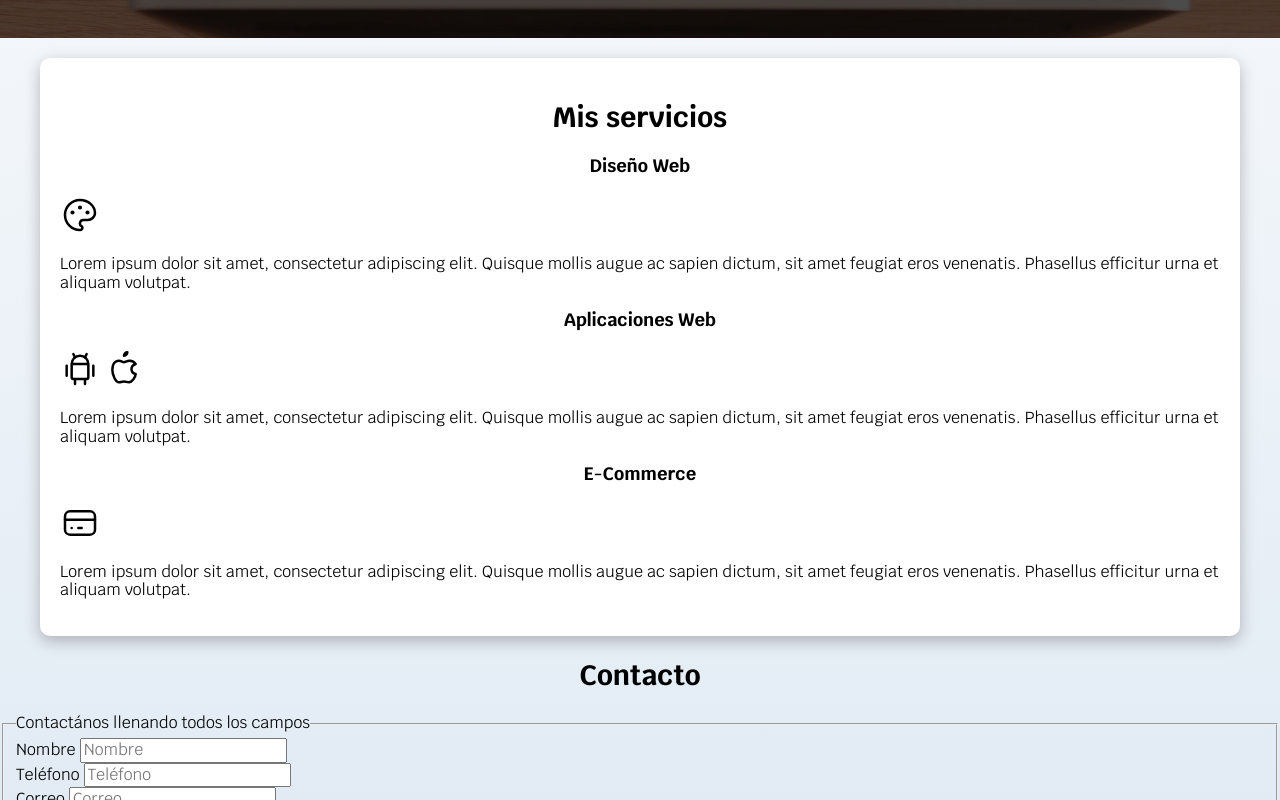
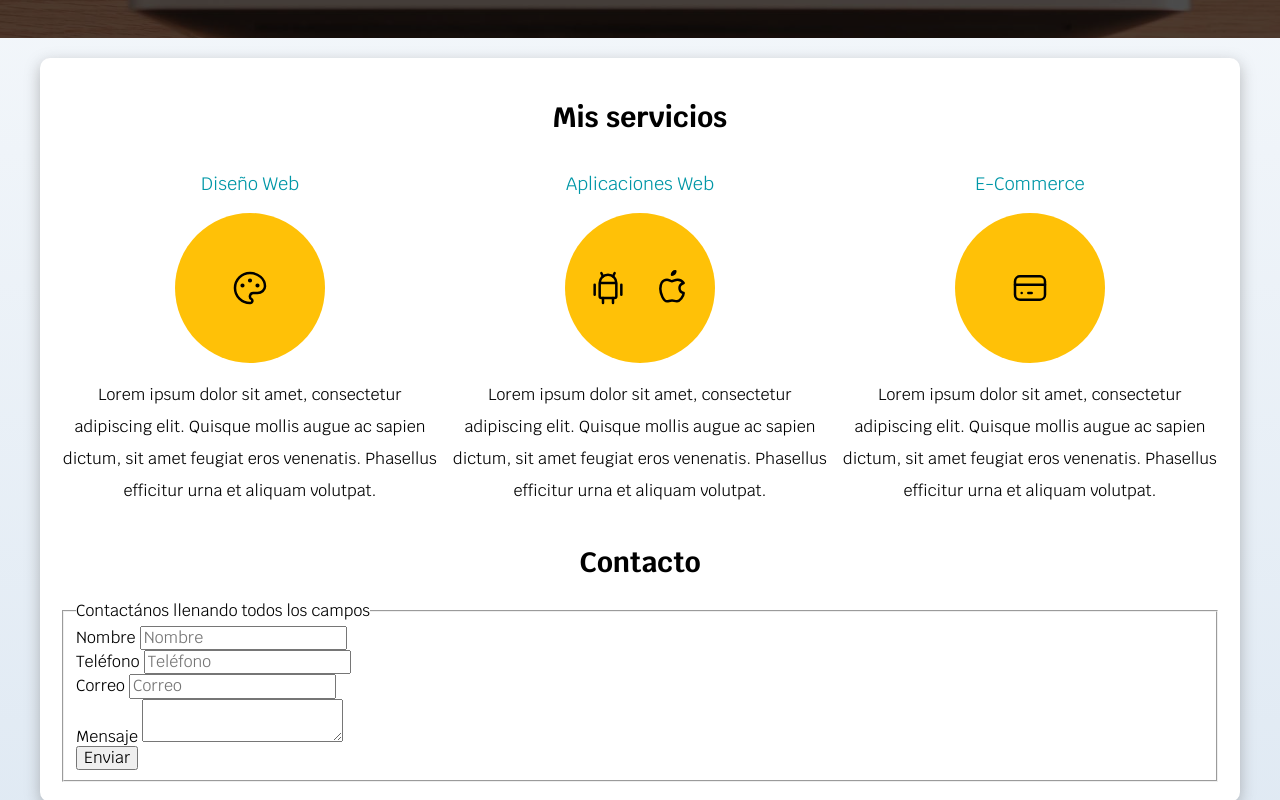
Before and after one commit to jbolanosa/freelancer, a plain HTML site: page index.html in a window 1280 px wide. Shown: the part 550-1350 px from the top of the page. Drawn offline with Linux system fonts and the light colour scheme.

Commit message:
agregando estilo a servicios

```diff
--- a/css/style.css
+++ b/css/style.css
@@ -137,3 +137,38 @@ h1, h2, h3 {
         width: auto;
     }
 }
+
+@media (min-width: 768px) {
+    .servicios {
+        display: grid;
+        grid-template-columns: repeat(3, 1fr); /*esta funcion repite tres veces 1fr que es igual a 33.3%, en total da 100%*/
+        column-gap: 1rem;
+    }
+}
+
+.servicio {
+    display: flex;
+    flex-direction: column;
+    align-items: center;
+
+}
+
+.servicios .iconos {
+    width: 15rem;
+    height: 15rem;
+    background-color: var(--primario);
+    border-radius: 50%;
+    display: flex;
+    justify-content: space-evenly;
+    align-items: center;
+}
+
+.servicio h3 {
+    color: var(--secundario);
+    font-weight: normal;
+}
+
+.servicio p {
+    line-height: 2;
+    text-align: center;
+}
--- a/index.html
+++ b/index.html
@@ -46,9 +46,12 @@
 
     <main class="contenedor sombra">
         <h2>Mis servicios</h2>
-        <section>
+
+        <div class="servicios">
+            <section class="servicio">
                 <h3>Diseño Web</h3>
 
+                <div class="iconos">
                     <svg xmlns="http://www.w3.org/2000/svg" class="icon icon-tabler icon-tabler-palette" width="40" height="40" viewBox="0 0 24 24" stroke-width="1.5" stroke="#000000" fill="none" stroke-linecap="round" stroke-linejoin="round">
                         <path stroke="none" d="M0 0h24v24H0z"></path>
                         <path d="M12 21a9 9 0 1 1 0 -18a9 8 0 0 1 9 8a4.5 4 0 0 1 -4.5 4h-2.5a2 2 0 0 0 -1 3.75a1.3 1.3 0 0 1 -1 2.25"></path>
@@ -56,13 +59,15 @@
                         <circle cx="12" cy="7.5" r=".5" fill="currentColor"></circle>
                         <circle cx="16.5" cy="10.5" r=".5" fill="currentColor"></circle>
                     </svg>
+                </div>
 
                 <p>Lorem ipsum dolor sit amet, consectetur adipiscing elit. Quisque mollis augue ac sapien dictum,
                 sit amet feugiat eros venenatis. Phasellus efficitur urna et aliquam volutpat.</p>
             </section>
-        <section>
+            <section class="servicio">
                 <h3>Aplicaciones Web</h3>
 
+                <div class="iconos">
                     <svg xmlns="http://www.w3.org/2000/svg" class="icon icon-tabler icon-tabler-brand-android" width="40" height="40" viewBox="0 0 24 24" stroke-width="1.5" stroke="#000000" fill="none" stroke-linecap="round" stroke-linejoin="round">
                         <path stroke="none" d="M0 0h24v24H0z"></path>
                         <line x1="4" y1="10" x2="4" y2="16"></line>
@@ -73,19 +78,21 @@
                         <line x1="9" y1="18" x2="9" y2="21"></line>
                         <line x1="15" y1="18" x2="15" y2="21"></line>
                     </svg>
-
                     <svg xmlns="http://www.w3.org/2000/svg" class="icon icon-tabler icon-tabler-brand-apple" width="40" height="40" viewBox="0 0 24 24" stroke-width="1.5" stroke="#000000" fill="none" stroke-linecap="round" stroke-linejoin="round">
                         <path stroke="none" d="M0 0h24v24H0z"></path>
                         <path d="M9 7c-3 0-4 3-4 5.5 0 3 2 7.5 4 7.5 1.088-.046 1.679-.5 3-.5 1.312 0 1.5.5 3 .5s4-3 4-5c-.028-.01-2.472-.403-2.5-3-.019-2.17 2.416-2.954 2.5-3-1.023-1.492-2.951-1.963-3.5-2-1.433-.111-2.83 1-3.5 1-.68 0-1.9-1-3-1z"></path>
                         <path d="M12 4a2 2 0 0 0 2 -2a2 2 0 0 0 -2 2"></path>
                     </svg>
+                </div>
+
 
                 <p>Lorem ipsum dolor sit amet, consectetur adipiscing elit. Quisque mollis augue ac sapien dictum,
                 sit amet feugiat eros venenatis. Phasellus efficitur urna et aliquam volutpat.</p>
             </section>
-        <section>
+            <section class="servicio">
                 <h3>E-Commerce</h3>
 
+                <div class="iconos">
                     <svg xmlns="http://www.w3.org/2000/svg" class="icon icon-tabler icon-tabler-credit-card" width="40" height="40" viewBox="0 0 24 24" stroke-width="1.5" stroke="#000000" fill="none" stroke-linecap="round" stroke-linejoin="round">
                         <path stroke="none" d="M0 0h24v24H0z"></path>
                         <rect x="3" y="5" width="18" height="14" rx="3"></rect>
@@ -93,11 +100,12 @@
                         <line x1="7" y1="15" x2="7.01" y2="15"></line>
                         <line x1="11" y1="15" x2="13" y2="15"></line>
                     </svg>
+                </div>
 
                 <p>Lorem ipsum dolor sit amet, consectetur adipiscing elit. Quisque mollis augue ac sapien dictum,
                 sit amet feugiat eros venenatis. Phasellus efficitur urna et aliquam volutpat.</p>
             </section>
-    </main>
+        </div>
 
         <section>
             <h2>Contacto</h2>
@@ -132,6 +140,8 @@
                 </fieldset>
             </form>
         </section>
+    </main>
+
 
     <footer>
         <p>Todos los derechos reservados, José Bolaños Freelancer</p>
```
Lines whose indentation alone changed are shown as unchanged.
